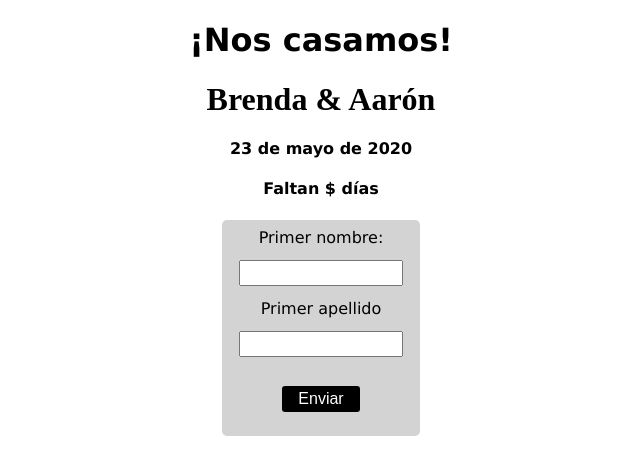
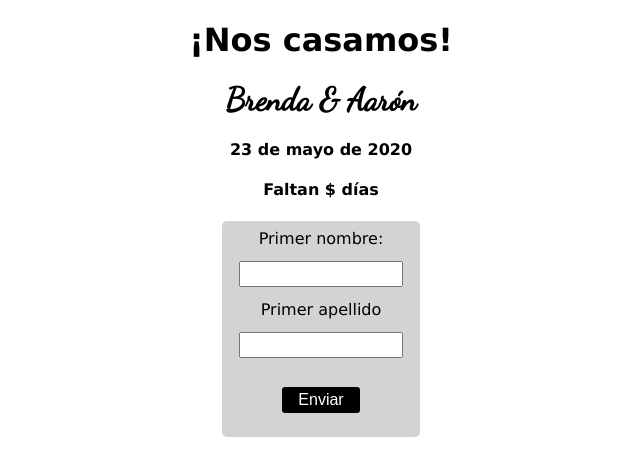
Before and after one commit to nayelyrodarte/Wedding-Rsvp, a React (Create React App) app: page / in a window 1280 px wide. Shown: the top 476 px of the page, without its empty margins (319-959 px from the left). Built offline with nearby package versions, Linux system fonts and the light colour scheme.

Commit message:
fixed imported fonts issues

```diff
--- a/src/App.css
+++ b/src/App.css
@@ -1,9 +1,11 @@
+@import url('https://fonts.googleapis.com/css?family=Dancing+Script&display=swap');
+
 body {
     font-family: 'Verdana'
 }
 
 h3 {
-    font-family: 'Dawning of a New Day';
+    font-family: 'Dancing Script';
     font-size: 2em;
     margin: 0;
 }
```
